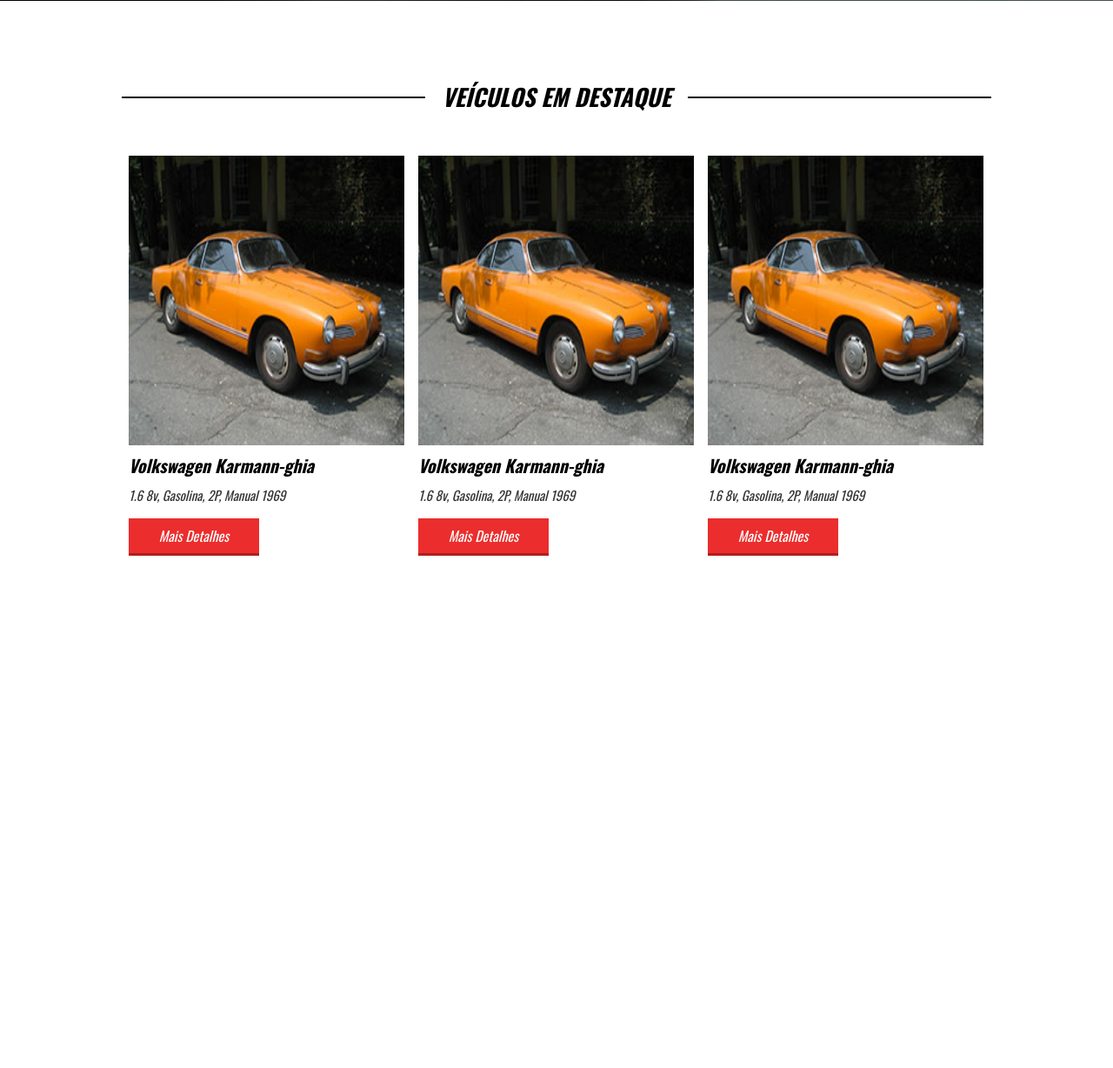
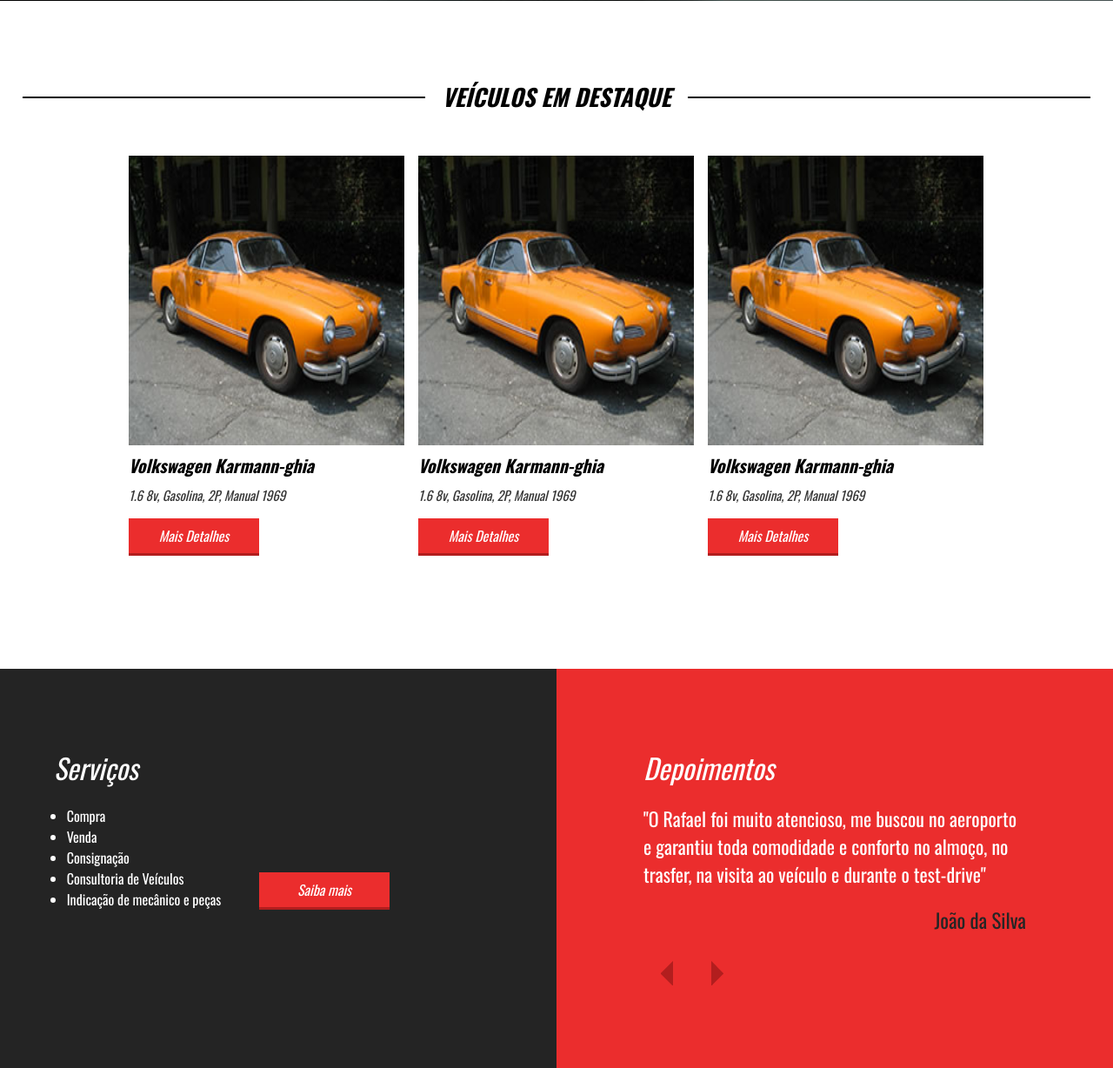
Before and after one commit to jacildofurtado/Danki-code, a PHP site: page / in a window 1280 px wide. Shown: the part 779-2007 px from the top of the page at 87% size. Before the commit the page ends 1418 px from the top, so only its background shows below. Run offline with PHP 8.4, Linux system fonts and the light colour scheme.

Commit message:
atualizado

```diff
--- a/ftont-end-completo/projeto-05/css/style.css
+++ b/ftont-end-completo/projeto-05/css/style.css
@@ -158,7 +158,7 @@ section.veiculos-destaque .container{
 .line-titulo{
     position: relative;
     text-align: center;
-    max-width: 1000px;
+    max-width: 1280px;
     margin: 0 auto;
 }
 
@@ -208,25 +208,137 @@ section.veiculos-destaque .line-titulo h2{
     padding-top: 8px;
 }
 
-.vitrine-destaque a{
+.btn1{
+    text-align: center;
     display: block;
-    margin-left: 8px;
-    color: white;
-    font-style: italic;
-    text-align: center;
-    width: 150px;
-    margin-top: 16px;
-    font-size: 16px;
     line-height: 40px;
     background-color: #EB2D2D;
     text-decoration: none;
     border-bottom: 3px solid #B21E1E;
+    color: white;
+    font-style: italic;
+    font-size: 16px;
+    width: 150px;
+}
+
+.vitrine-destaque a{
+    margin-left: 8px;
+    margin-top: 16px;
+}
+
+.servicos-descricao{
+    display: flex;
+}
+
+.half1{
+    width: 50%;
+    padding: 90px 0;
+    background-color: #242424;
+    color: white;
+    text-align: right;
+}
+
+.half1-wraper{
+    padding-right: 30%;
+    display: inline-block;
+    text-align: left;
+}
+
+.half1-wraper h2{
+    font-weight: normal;
+    font-style: italic;
+    font-size: 32px;
+}
+
+.half1-wraper ul{
+    display: inline-block;
+    margin-top: 20px;
+}
+
+.half1-wraper li{
+    margin-left: 15px;
+}
+
+.half1-wraper a{
+    margin-left: 40px;
+    display: inline-block;
+    vertical-align: bottom;
+}
+
+.half2{
+    float: left;
+    width: 50%;
+    padding: 90px 100px;
+    background-color: #EB2D2D;
+    color: white;
+}
+
+.half2 h2{
+    font-weight: normal;
+    font-style: italic;
+    font-size: 32px;
+}
+
+.half2 .depoimento-single{
+    margin-top: 19px;
+}
+
+.depoimento-single p{
+    font-size: 22px;
+}
+
+.navigation{
+    float: left;
+    width: 100%;
+    max-width: 700px;
+    margin-top: 10px;
+}
+
+.arrows{
+    float: left;
+}
+
+.navigation img{
+    cursor: pointer;
+    margin: 0 20px;
+}
+
+.nome-depoimento{
+    float: right;
+    margin:20px 0;
+    color: #252525;
+    font-size: 23px;
 }
 
 @media screen and (max-width: 1400px) {
     section.banner{
         background-size: 90% auto;
         background-position: 200% 100%;
+    }
+}
+
+@media screen and (max-width: 1240px){
+    .half1{
+        text-align: center;
+    }
+
+    .half1-wraper{
+        text-align: left;
+        padding-right: 0;
+    }
+
+    .half1-wraper a{
+        display: block;
+        margin-left: 0;
+        margin-top: 15px;
+    }
+}
+
+@media screen and (max-width: 950px){
+    .half1-wraper a{
+        display: block;
+        margin-left: 0;
+        margin-top: 15px;
     }
 }
 
@@ -244,6 +356,15 @@ section.veiculos-destaque .line-titulo h2{
 
     header nav.mobile{
         display: block;
+    }
+
+    section.servicos-descricao{
+        flex-direction: column;
+    }
+
+    .half1,.half2{
+        width: 100%;
+        padding: 80px 4%;
     }
 }
 
--- a/ftont-end-completo/projeto-05/index.html
+++ b/ftont-end-completo/projeto-05/index.html
@@ -60,7 +60,7 @@
                 <div class="info-carro">
                     <h2>Volkswagen Karmann-ghia</h2>
                     <p>1.6 8v, Gasolina, 2P, Manual 1969</p>
-                    <a href="">Mais Detalhes</a>
+                    <a class="btn1" href="">Mais Detalhes</a>
                 </div><!--info-carro-->
             </div><!--vitrine-destaques-->
 
@@ -69,7 +69,7 @@
                 <div class="info-carro">
                     <h2>Volkswagen Karmann-ghia</h2>
                     <p>1.6 8v, Gasolina, 2P, Manual 1969</p>
-                    <a href="">Mais Detalhes</a>
+                    <a class="btn1" href="">Mais Detalhes</a>
                 </div><!--info-carro-->
             </div><!--vitrine-destaques-->
 
@@ -78,11 +78,42 @@
                 <div class="info-carro">
                     <h2>Volkswagen Karmann-ghia</h2>
                     <p>1.6 8v, Gasolina, 2P, Manual 1969</p>
-                    <a href="">Mais Detalhes</a>
+                    <a class="btn1" href="">Mais Detalhes</a>
                 </div><!--info-carro-->
             </div><!--vitrine-destaques-->
             <div class="clear"></div>
         </div><!--container-->
     </section><!--veiculos-destaque-->
+
+    <section class="servicos-descricao">
+        <div class="half1">
+            <div class="half1-wraper">
+                <h2>Serviços</h2>
+                <ul>
+                    <li>Compra</li>
+                    <li>Venda</li>
+                    <li>Consignação</li>
+                    <li>Consultoria de Veículos</li>
+                    <li>Indicação de mecânico e peças</li>
+                </ul>
+                <a class="btn1" href="">Saiba mais</a>
+            </div><!--half1-wraper-->
+        </div><!--half1-->
+
+        <div class="half2">
+            <h2>Depoimentos</h2>
+            <div class="depoimento-single">
+                <p>"O Rafael foi muito atencioso, me buscou no aeroporto e garantiu toda comodidade e conforto no almoço, no trasfer, na visita ao veículo e durante o test-drive"</p>
+                <div class="nome-depoimento">João da Silva</div>
+                <div class="navigation">
+                    <div class="arrows">
+                        <img src="images/arrow-left.png" alt="Seta esquerda">
+                        <img src="images/arrow-right.png" alt="Seta direita">
+                    </div><!--arrows-->
+                </div><!--navigation-->
+            </div><!--depoimento-single-->
+        </div><!--half2-->
+
+    </section><!--servicos-descricao-->
 </body>
 </html>
```
